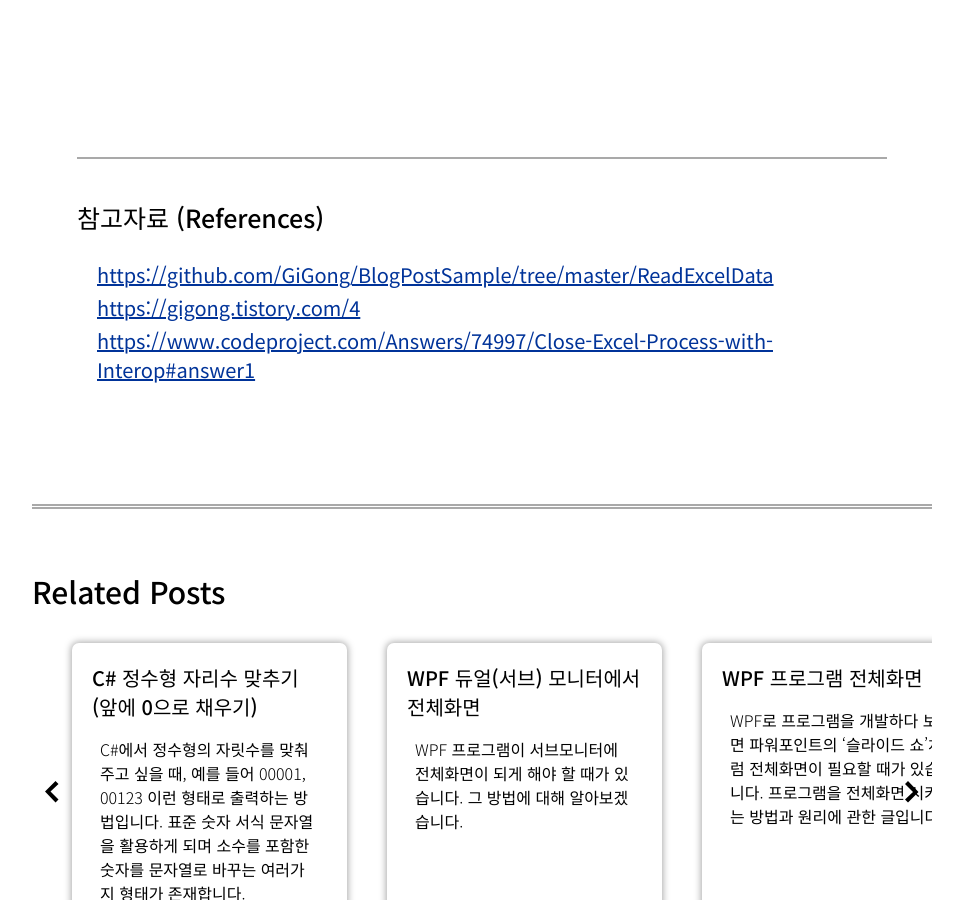
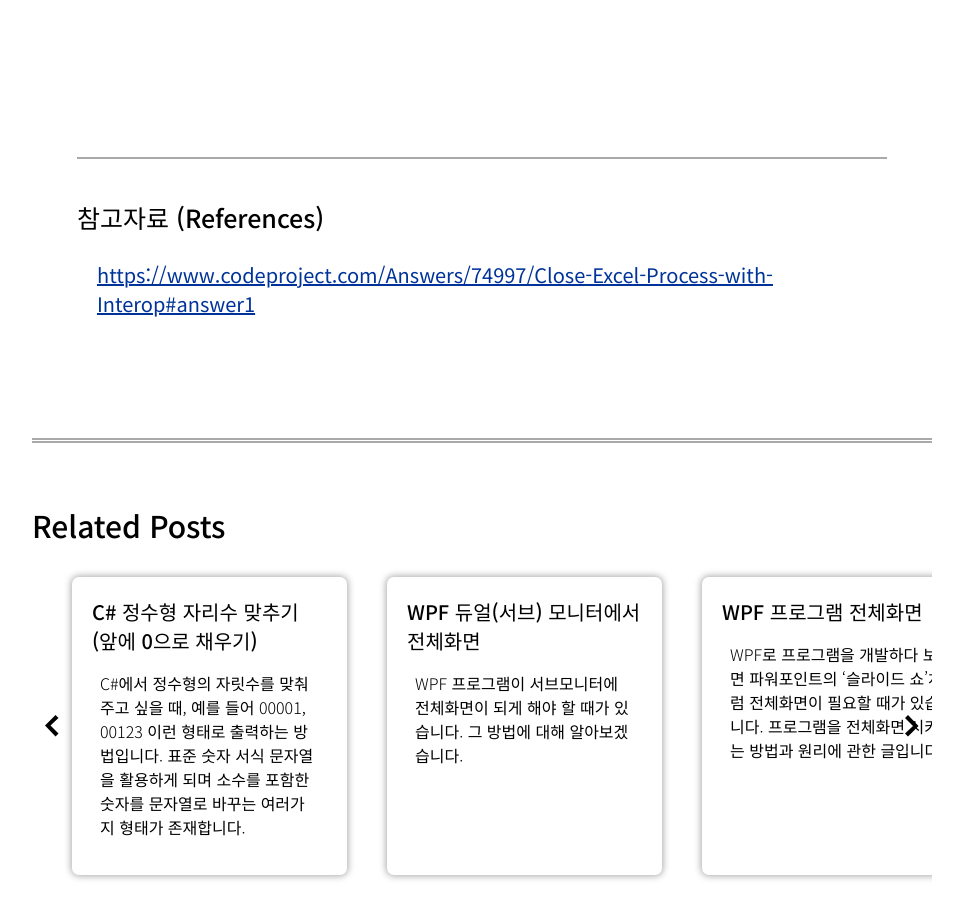
Before and after one commit to GiGong/gigong.github.io, a Jekyll site: the page built from _posts/CSharp/2022-02-07-CSharp-read-excel-data.md, in a window 1280 px wide and 900 px high, scrolled down 6412 px. Shown: the whole window, without its empty margins (158-1121 px from the left). Built offline with Jekyll 4.4.1, drawn with Linux system fonts in a browser that asks for light colours; some web fonts are replaced; comment, search, counter and statistics services are not loaded.

Commit message:
Fix references.

```diff
--- a/_posts/CSharp/2022-02-07-CSharp-read-excel-data.md
+++ b/_posts/CSharp/2022-02-07-CSharp-read-excel-data.md
@@ -247,8 +247,6 @@ finally 문단에서 **ReleaseExcelObject()**는 꼭 해주어야 하며, 이를
 
 
 <!-- reference area -->
-  - <https://github.com/GiGong/BlogPostSample/tree/master/ReadExcelData>
-  - <https://gigong.tistory.com/4>
   - <https://www.codeproject.com/Answers/74997/Close-Excel-Process-with-Interop#answer1>
 {% include post_function/reference_area_setter.html %}
 
```
